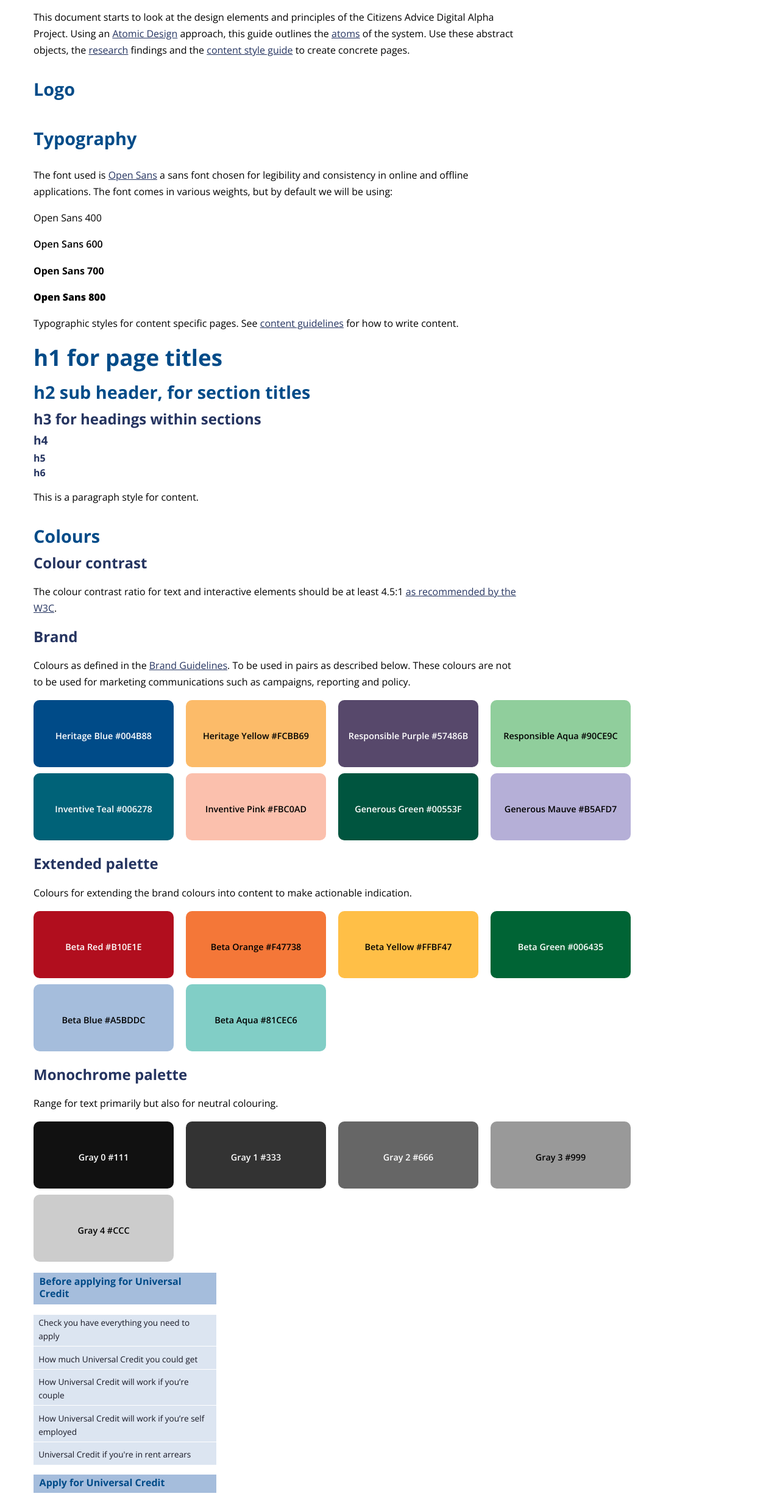
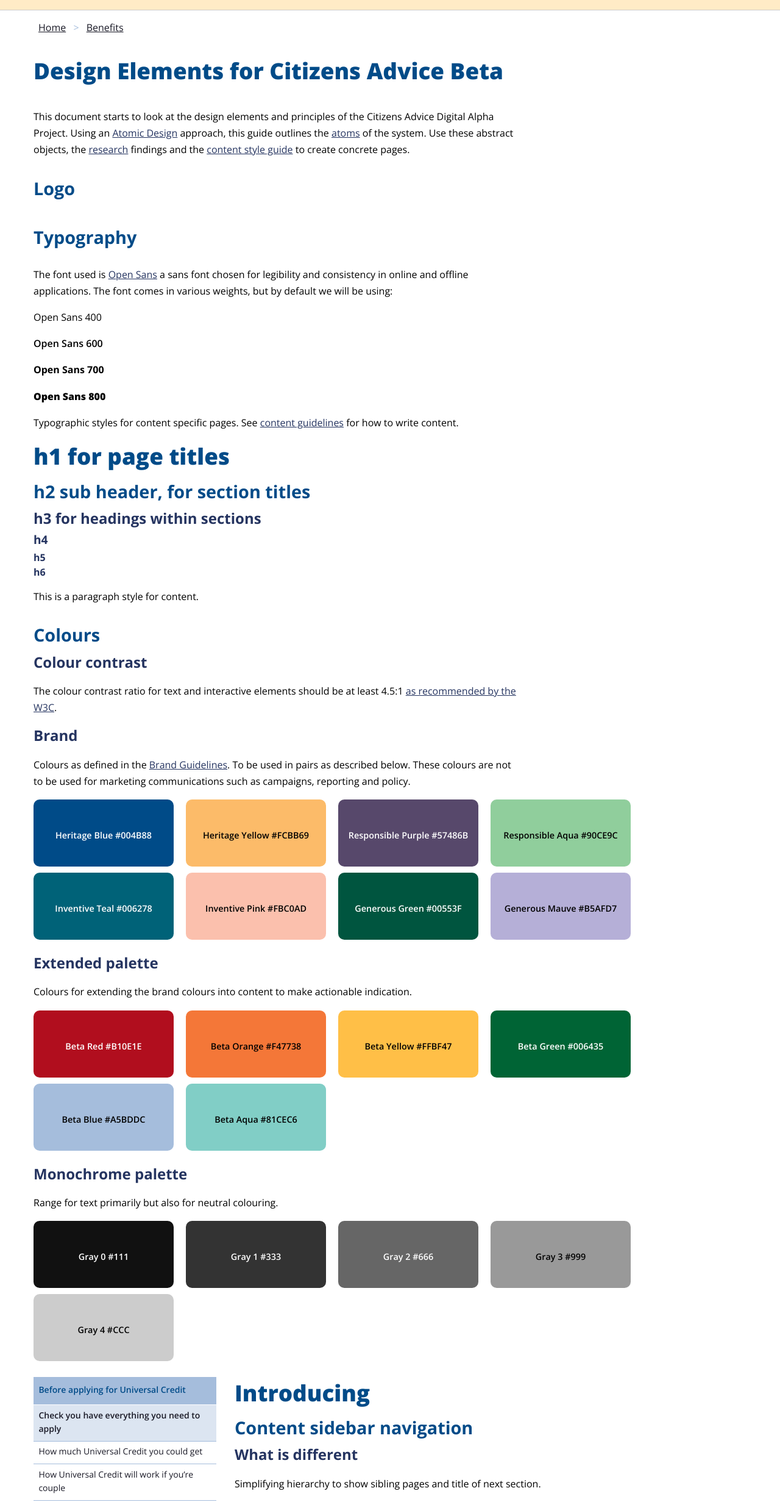
Before and after one commit to eliothill/cab-beta-design, a plain HTML site: page index.html in a window 1280 px wide. Shown: the part 249-2712 px from the top of the page at 61% size. Drawn offline with nearby package versions, Linux system fonts and the light colour scheme.

Commit message:
Initial navigation styles

```diff
--- a/index.html
+++ b/index.html
@@ -25,6 +25,14 @@
   </head>
 
   <body>
+        <div class="row">
+          <div class="container">
+              <h1>Beta components</h1>
+              <h2>Introduction banner</h2>
+              <p>Formerly the BETA banner, this hasn't been communicated externally very much, and wouldn't resonate with many users.</p>
+          </div>
+        </div>
+
         <div class="row status">
           <div class="container">
               <p class="alpha-badge">NEW</p><p>This page is part of the <a href="http://alphablog.citizensadvice.org.uk">Digital Alpha Project</a> – <a href="#">give us feedback</a> to help improve it?</p>
@@ -33,7 +41,7 @@
 
         <div class="row breadcrumb">
           <div class="container">
-              <p><a href="#">Home</a> > <a href="#">Benefits</a> to help improve it?</p>
+              <p><a href="#">Home</a> > <a href="#">Benefits</a></p>
           </div>
         </div>
 
@@ -127,23 +135,32 @@
 
       </div>
 
+
     <div class="container">
         <div class="row">
             <div class="col-md-3 beta-navigation">
-              <h1>Before applying for Universal Credit</h1>
               <ul>
+                <li class="title">Before applying for Universal Credit</li>
                 <li class="current">Check you have everything you need to apply</li>
                 <li>How much Universal Credit you could get</li>
                 <li>How Universal Credit will work if you’re couple</li>
                 <li>How Universal Credit will work if you’re self employed</li>
                 <li>Universal Credit if you're in rent arrears</li>
+              <li class="title">Apply for Universal Credit</li>
+              <li class="title">Before you go to your interview</li>
+              <li class="title">Payments</li>
+              <li class="title">While you’re on Universal Credit</li>
+              <li class="title">Sanctions</li>
+              <li class="title">Re-applying for Universal Credit</li>
               </ul>
-              <h1>Apply for Universal Credit</h1>
-              <h1>Before you go to your interview</h1>
-              <h1>Payments</h1>
-              <h1>While you’re on Universal Credit</h1>
-              <h1>Sanctions</h1>
-              <h1>Re-applying for Universal Credit</h1>
+            </div>
+            <div class="col-md-8">
+              <h1>Introducing</h1>
+              <h2>Content sidebar navigation</h2>
+              <h3>What is different</h3>
+              <p>Simplifying hierarchy to show sibling pages and title of next section.</p>
+              <h3>Why is it different</h3>
+              <p>Users have navigated to the correct page, or nearly and by showing them pages within that section they will find the answers they need. Without overwhelming them but indicating that additional content areas are available.</p>
             </div>
         </div>
     </div>
--- /dev/null
+++ b/stylesheet/less/guide/breadcrumb.less
@@ -0,0 +1,20 @@
+/**
+ * Breadcrumb.
+ *
+ * Beta breadcrumb amends.
+ * Functional changes to be made in
+ */
+
+.breadcrumb {
+    // Hack as we have Bootstrap in the mix
+    background-color: @white;
+    padding: 0;
+    p {
+        font-size: @font-size-base;
+        color: @beta-blue-light;
+    }
+    p a {
+        padding: 0em 0.5em;
+        color: @text-color;
+    }
+}
--- a/stylesheet/less/guide/sidebar-navigation.less
+++ b/stylesheet/less/guide/sidebar-navigation.less
@@ -6,25 +6,36 @@
 
 .beta-navigation {
     padding: calculated(@box-padding-vertical * 0.8);
-    h1 {
-        font-size: @font-size-base;
-        background-color: @beta-blue-light;
-        color: @heritage-blue;
-        padding: 0.2em 0.6em 0.4em 0.6em;
-        border-bottom: 0.1em solid @white;
-    }
     ul {
-        background-color: @beta-blue-light-tint;
+        background-color: @white;
         color: @text-color;
         list-style: none;
-        padding-left: 0;
+        padding: 0;
     }
     li {
         font-size: @font-size-small;
-        padding: 0.2em 0.6em 0.4em 0.6em;
-        border-bottom: 0.1em solid @white;
+        padding: 0.4em 0.6em 0.6em 0.6em;
+        margin: 0;
+        border-bottom: 0.1em solid @beta-blue-light;
     }
     li:last-child {
        border-bottom: none;
     }
+    li.current {
+        font-size: @font-size-small;
+        font-weight: @font-weight-bold;
+        background-color: @beta-blue-light-tint;
+        padding: 0.4em 0.6em 0.6em 0.6em;
+        margin: 0;
+        border-bottom: 0.1em solid @beta-blue-light;
+    }
+    li.title {
+        font-size: @font-size-small;
+        font-weight: @font-weight-bold;
+        background-color: @beta-blue-light;
+        color: @heritage-blue;
+        padding: 0.7em 0.6em 0.9em 0.6em;
+        margin: 0;
+        border-bottom: 0.1em solid @white;
+    }
 }
--- a/stylesheet/less/guide/type.less
+++ b/stylesheet/less/guide/type.less
@@ -18,6 +18,7 @@
 
 h1 {
     font-size:      @font-size-heading-1;
+    font-weight:    @font-weight-boldest;
     color:          @heritage-blue;
 }
 
--- a/stylesheet/less/guide/variables.less
+++ b/stylesheet/less/guide/variables.less
@@ -14,7 +14,7 @@
 @font-size-large:           1.5em;
 @font-size-medium:          1.2em;
 @font-size-base:            1em;
-@font-size-small:           0.85em;
+@font-size-small:           0.875em;
 
 @font-size-heading-1:      @font-size-largest;
 @font-size-heading-2:      @font-size-larger;
@@ -32,6 +32,7 @@
 @font-weight-base:          400;
 @font-weight-bold:          600;
 @font-weight-bolder:        700;
+@font-weight-boldest:       800;
 
 
 /***************************************************************************
--- a/stylesheet/less/style.less
+++ b/stylesheet/less/style.less
@@ -7,6 +7,7 @@
 @import "guide/base";
 @import "guide/status";
 @import "guide/sidebar-navigation";
+@import "guide/breadcrumb";
 @import "testing/grid";
 @import "testing/examples";
 //@import "vendor/all";
```
Also changed, not shown: stylesheet/less/style.css.
